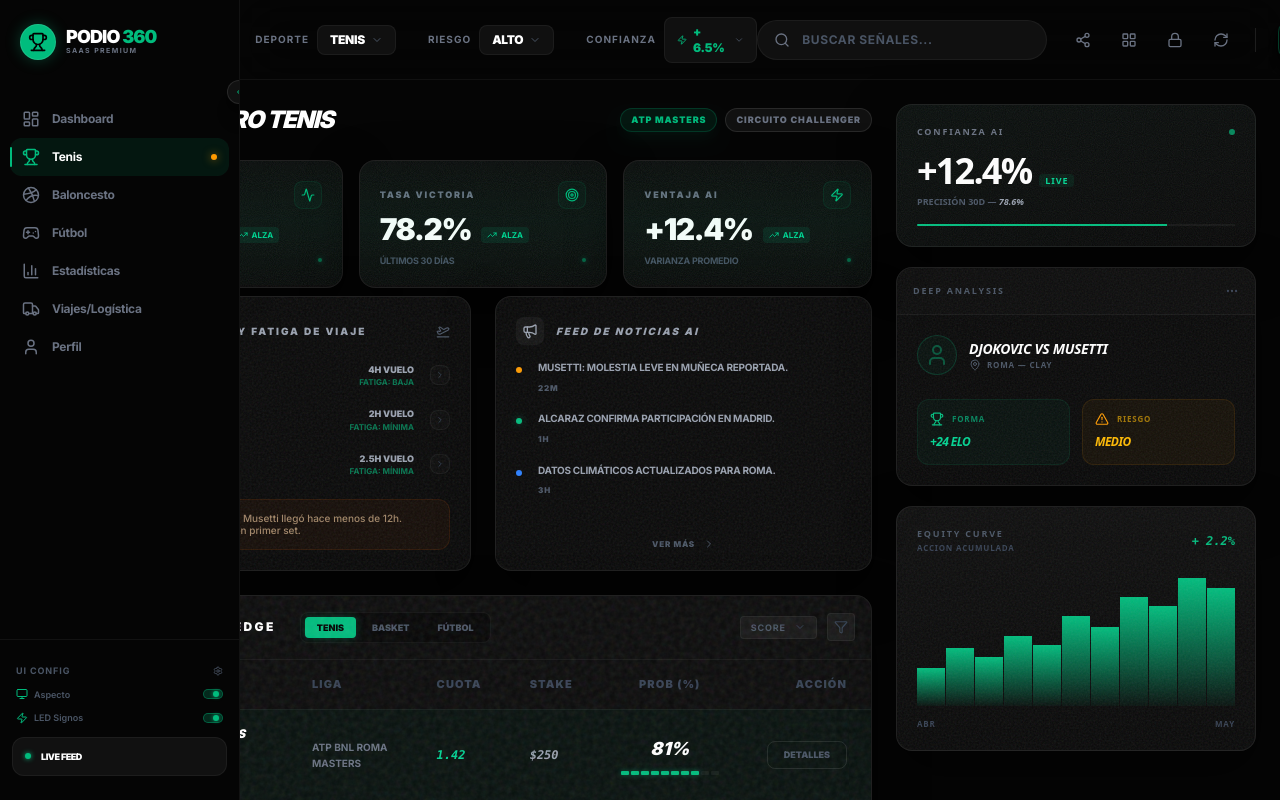
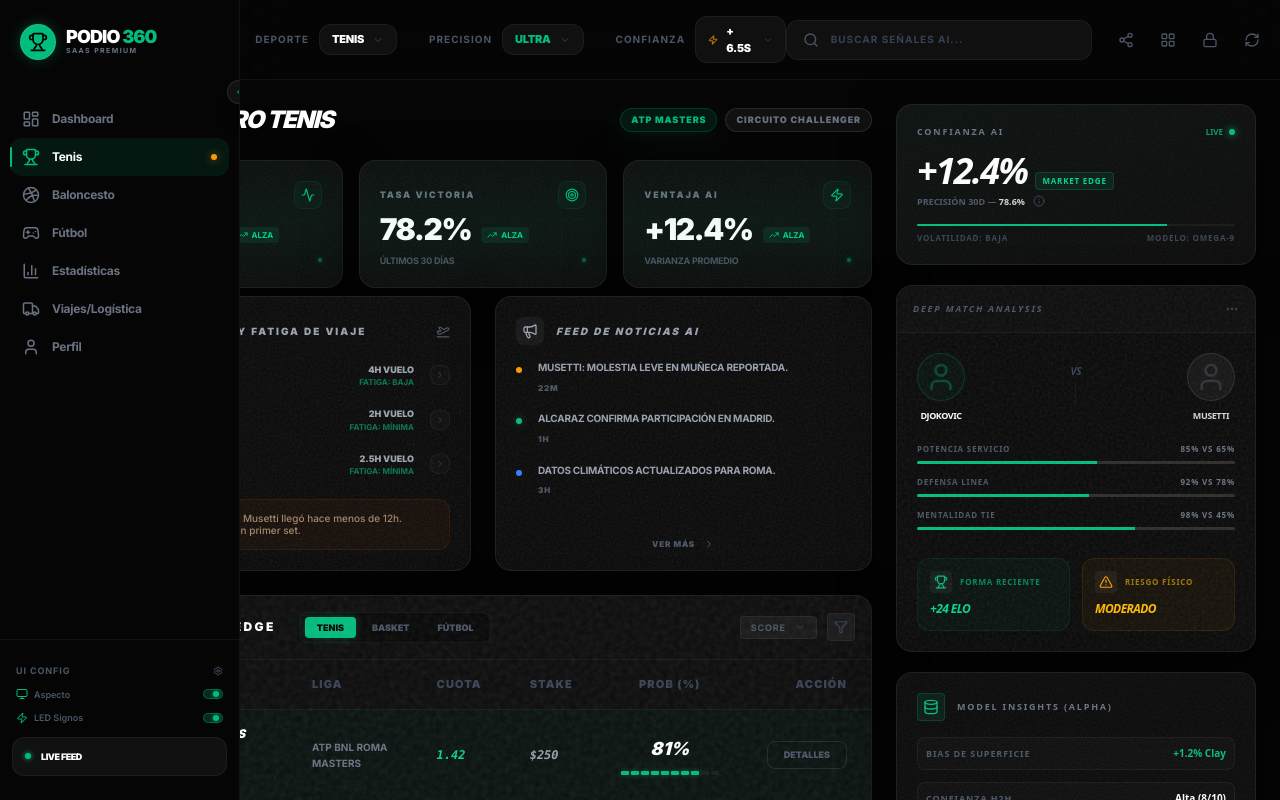
Before and after one commit to jonathanlopezb/podio360, a Next.js app: page / in a window 1280 px wide. Shown: the top 800 px of the page. Built offline with nearby package versions, Linux system fonts and the light colour scheme.

Commit message:
feat: complete right sidebar with Deep Match Analysis, Model Insights, and refined Equity Curve; revamped Topbar profile UI

```diff
--- a/src/components/analysis-panel.tsx
+++ b/src/components/analysis-panel.tsx
@@ -1,6 +1,6 @@
 "use client"
 
-import { TrendingUp, User, AlertTriangle, Trophy, Info, MapPin, MoreHorizontal } from "lucide-react"
+import { TrendingUp, User, AlertTriangle, Trophy, Info, MapPin, MoreHorizontal, Zap, BarChart3, Database } from "lucide-react"
 import { cn } from "@/lib/utils"
 
 export function AnalysisPanel() {
@@ -10,23 +10,31 @@ export function AnalysisPanel() {
             {/* AI Confidence Widget */}
             <div className="podio-card p-5 border-emerald-500/10 bg-gradient-to-br from-emerald-500/[0.03] to-transparent">
                 <div className="flex items-center justify-between mb-3">
-                    <h2 className="text-[9px] font-black uppercase tracking-[0.2em] text-gray-500">Confianza AI</h2>
-                    <div className="w-1.5 h-1.5 rounded-full bg-emerald-500 opacity-70" />
+                    <h1 className="text-[9px] font-black uppercase tracking-[0.2em] text-gray-500">Confianza AI</h1>
+                    <div className="flex items-center gap-1.5">
+                        <span className="text-[8px] font-bold text-emerald-500/80 uppercase">Live</span>
+                        <div className="w-1.5 h-1.5 rounded-full bg-emerald-500 shadow-[0_0_8px_rgba(16,185,129,1)]" />
+                    </div>
                 </div>
                 <div className="flex items-baseline gap-2 mb-1">
-                    <span className="text-4xl font-black text-white tracking-tighter">+12.4%</span>
-                    <span className="text-[9px] font-black text-emerald-400 uppercase tracking-widest bg-emerald-500/10 px-1.5 py-0.5 rounded leading-none">Live</span>
+                    <span className="text-4xl font-black text-white tracking-tighter italic">+12.4%</span>
+                    <span className="text-[8px] font-black text-emerald-400 uppercase tracking-widest bg-emerald-500/10 px-1.5 py-0.5 rounded-sm border border-emerald-500/20">Market Edge</span>
                 </div>
                 <div className="flex items-center gap-2 mb-4">
-                    <p className="text-[9px] text-gray-600 font-bold uppercase">Precisión 30d — <span className="text-gray-400 italic">78.6%</span></p>
+                    <p className="text-[9px] text-gray-600 font-bold uppercase">Precisión 30d — <span className="text-gray-300">78.6%</span></p>
+                    <Info className="w-3 h-3 text-gray-700" />
                 </div>
 
                 <div className="space-y-1.5">
                     <div className="h-[2px] w-full bg-white/5 rounded-full overflow-hidden">
                         <div
-                            className="h-full bg-emerald-500"
+                            className="h-full bg-emerald-500 shadow-[0_0_10px_rgba(16,185,129,0.8)]"
                             style={{ width: "78.6%" }}
                         />
+                    </div>
+                    <div className="flex justify-between text-[8px] font-black text-gray-700 uppercase tracking-widest">
+                        <span>Volatilidad: Baja</span>
+                        <span>Modelo: Omega-9</span>
                     </div>
                 </div>
             </div>
@@ -34,34 +42,48 @@ export function AnalysisPanel() {
             {/* Deep Match Analysis */}
             <div className="podio-card">
                 <div className="p-4 border-b border-white/5 flex items-center justify-between bg-white/[0.01]">
-                    <h2 className="text-[9px] font-black uppercase tracking-[0.2em] text-gray-600">Deep Analysis</h2>
+                    <h2 className="text-[9px] font-black uppercase tracking-[0.2em] text-gray-600 italic">Deep Match Analysis</h2>
                     <MoreHorizontal className="w-3.5 h-3.5 text-gray-700" />
                 </div>
 
-                <div className="p-5 space-y-6">
-                    <div className="flex items-center gap-3">
-                        <div className="w-10 h-10 rounded-full border border-emerald-500/20 flex items-center justify-center bg-emerald-500/5">
-                            <User className="w-6 h-6 text-emerald-500/40" />
+                <div className="p-5 space-y-5">
+                    {/* Player Head-to-Head */}
+                    <div className="flex items-center justify-between gap-4">
+                        <div className="flex flex-col items-center gap-2">
+                            <div className="w-12 h-12 rounded-full border border-emerald-500/20 bg-emerald-500/5 flex items-center justify-center p-1">
+                                <User className="w-8 h-8 text-emerald-500/30" />
+                            </div>
+                            <span className="text-[9px] font-black text-white uppercase tracking-tighter">Djokovic</span>
                         </div>
-                        <div>
-                            <h3 className="text-sm font-black text-white uppercase italic tracking-tight">Djokovic vs Musetti</h3>
-                            <div className="flex items-center gap-1.5 text-[8px] font-bold text-gray-600 uppercase tracking-widest">
-                                <MapPin className="w-3 h-3" />
-                                Roma — Clay
+                        <div className="flex flex-col items-center">
+                            <span className="text-[10px] font-black text-gray-700 uppercase italic">VS</span>
+                            <div className="w-px h-6 bg-white/5 my-1" />
+                        </div>
+                        <div className="flex flex-col items-center gap-2">
+                            <div className="w-12 h-12 rounded-full border border-white/10 bg-white/5 flex items-center justify-center p-1">
+                                <User className="w-8 h-8 text-gray-500/30" />
                             </div>
+                            <span className="text-[9px] font-black text-gray-300 uppercase tracking-tighter">Musetti</span>
                         </div>
                     </div>
 
-                    <div className="grid grid-cols-2 gap-3">
+                    {/* Comparison Bars */}
+                    <div className="space-y-3">
+                        <ComparisonBar label="Potencia Servicio" val1={85} val2={65} />
+                        <ComparisonBar label="Defensa Linea" val1={92} val2={78} />
+                        <ComparisonBar label="Mentalidad Tie" val1={98} val2={45} />
+                    </div>
+
+                    <div className="grid grid-cols-2 gap-3 pt-2">
                         <InsightItem
-                            label="Forma"
+                            label="Forma Reciente"
                             value="+24 ELO"
                             status="positive"
                             icon={<Trophy className="w-3.5 h-3.5 text-emerald-500" />}
                         />
                         <InsightItem
-                            label="Riesgo"
-                            value="Medio"
+                            label="Riesgo Físico"
+                            value="Moderado"
                             status="warning"
                             icon={<AlertTriangle className="w-3.5 h-3.5 text-amber-500" />}
                         />
@@ -69,31 +91,73 @@ export function AnalysisPanel() {
                 </div>
             </div>
 
-            {/* Equity Curve (Optimizada) */}
+            {/* Model Insights - NEW SECTION */}
+            <div className="podio-card p-5 space-y-4">
+                <div className="flex items-center gap-3">
+                    <div className="w-7 h-7 rounded bg-emerald-500/10 flex items-center justify-center border border-emerald-500/20">
+                        <Database className="w-4 h-4 text-emerald-500" />
+                    </div>
+                    <h2 className="text-[9px] font-black uppercase tracking-[0.2em] text-gray-500">Model Insights (Alpha)</h2>
+                </div>
+
+                <div className="space-y-3">
+                    <div className="flex justify-between items-center bg-white/[0.02] p-2 rounded-lg border border-white/5">
+                        <span className="text-[9px] font-bold text-gray-600 uppercase tracking-widest">Bias de Superficie</span>
+                        <span className="text-[10px] font-black text-emerald-500">+1.2% Clay</span>
+                    </div>
+                    <div className="flex justify-between items-center bg-white/[0.02] p-2 rounded-lg border border-white/5">
+                        <span className="text-[9px] font-bold text-gray-600 uppercase tracking-widest">Confianza H2H</span>
+                        <span className="text-[10px] font-black text-white">Alta (8/10)</span>
+                    </div>
+                    <div className="flex justify-between items-center bg-white/[0.02] p-2 rounded-lg border border-white/5">
+                        <span className="text-[9px] font-bold text-gray-600 uppercase tracking-widest">Probabilidad Break</span>
+                        <span className="text-[10px] font-black text-amber-500">64.2%</span>
+                    </div>
+                </div>
+            </div>
+
+            {/* Equity Curve */}
             <div className="podio-card p-5 bg-gradient-to-b from-white/[0.02] to-transparent">
                 <div className="flex items-center justify-between mb-6">
                     <div className="space-y-0.5">
-                        <h2 className="text-[9px] font-black uppercase tracking-[0.2em] text-gray-600">Equity Curve</h2>
-                        <p className="text-[8px] font-bold text-gray-700 uppercase tracking-widest">Accion Acumulada</p>
+                        <h2 className="text-[9px] font-black uppercase tracking-[0.2em] text-gray-600 italic">Equity Curve & Drawdown</h2>
+                        <p className="text-[8px] font-bold text-gray-700 uppercase tracking-widest">Rendimiento Histórico del Modelo</p>
                     </div>
                     <div className="text-right">
-                        <span className="text-xs font-black text-emerald-500 font-mono italic">+ 2.2%</span>
+                        <span className="text-sm font-black text-emerald-500 font-mono italic tracking-tighter">+ 2,420.50</span>
                     </div>
                 </div>
 
                 <div className="h-32 relative flex items-end gap-[1px]">
-                    {[30, 45, 38, 55, 48, 70, 62, 85, 78, 100, 92].map((h, i) => (
+                    {[30, 45, 38, 55, 48, 70, 62, 85, 78, 100, 92, 110, 105, 120].map((h, i) => (
                         <div
                             key={i}
-                            className="flex-1 bg-gradient-to-t from-emerald-500/5 to-emerald-500 transition-all duration-500"
+                            className="flex-1 bg-gradient-to-t from-emerald-500/5 to-emerald-500 transition-all duration-700 opacity-80 hover:opacity-100 hover:scale-y-105"
                             style={{ height: `${h}%` }}
                         />
                     ))}
+                    {/* Shadow/Drawdown overlay */}
+                    <div className="absolute inset-x-0 bottom-0 h-10 bg-gradient-to-t from-red-500/5 to-transparent opacity-20" />
                 </div>
                 <div className="flex justify-between mt-3 text-[8px] font-black text-gray-700 uppercase tracking-widest">
-                    <span>Abr</span>
-                    <span>May</span>
+                    <span>Enero 2024</span>
+                    <span>Mayo 2024</span>
                 </div>
+            </div>
+        </div>
+    )
+}
+
+function ComparisonBar({ label, val1, val2 }: { label: string, val1: number, val2: number }) {
+    return (
+        <div className="space-y-1.5">
+            <div className="flex justify-between text-[8px] font-bold text-gray-600 uppercase tracking-[0.1em]">
+                <span>{label}</span>
+                <span className="text-gray-500">{val1}% vs {val2}%</span>
+            </div>
+            <div className="h-[3px] w-full bg-white/5 rounded-full flex overflow-hidden">
+                <div className="h-full bg-emerald-500" style={{ width: `${val1}%` }} />
+                <div className="h-full bg-white/10" style={{ width: `${val2}%` }} />
             </div>
         </div>
     )
@@ -108,7 +172,9 @@ function InsightItem({ label, value, status, icon }: { label: string, value: str
     return (
         <div className={cn("p-3 rounded-xl border transition-colors", colors[status])}>
             <div className="flex items-center gap-2 mb-1.5">
-                {icon}
+                <div className="p-1 rounded bg-white/5">
+                    {icon}
+                </div>
                 <span className="text-[8px] font-black uppercase tracking-widest opacity-60">{label}</span>
             </div>
             <span className="text-xs font-black italic uppercase tracking-tighter">{value}</span>
--- a/src/components/topbar.tsx
+++ b/src/components/topbar.tsx
@@ -1,6 +1,6 @@
 "use client"
 
-import { Search, Bell, Settings, ChevronDown, Share2, Wallet, ExternalLink, User, Trophy, LayoutGrid, Lock, RefreshCw, Zap } from "lucide-react"
+import { Search, Bell, Settings, ChevronDown, Share2, LayoutGrid, Lock, RefreshCw, Zap, Trophy, User, Circle } from "lucide-react"
 import { Button } from "@/components/ui/button"
 import { motion } from "framer-motion"
 import { cn } from "@/lib/utils"
@@ -9,8 +9,8 @@ export function Topbar() {
     return (
         <header className="h-20 flex items-center justify-between px-4 lg:px-8 sticky top-0 z-40 bg-[#050505]/60 backdrop-blur-xl border-b border-white/5 w-full">
             <div className="flex items-center gap-4 lg:gap-10">
-                <div className="flex items-center gap-3">
-                    <div className="w-5 h-5 rounded bg-emerald-500/10 flex items-center justify-center border border-emerald-500/20">
+                <div className="flex items-center gap-3 group cursor-pointer">
+                    <div className="w-5 h-5 rounded bg-emerald-500/10 flex items-center justify-center border border-emerald-500/20 group-hover:border-emerald-500/40 transition-colors">
                         <Trophy className="w-3 h-3 text-emerald-500" />
                     </div>
                     <span className="text-[9px] lg:text-[10px] font-bold text-gray-400 uppercase tracking-[0.2em] hidden sm:block">Dashboard AI de Deportes</span>
@@ -18,52 +18,61 @@ export function Topbar() {
 
                 <nav className="hidden xl:flex items-center gap-8">
                     <TopNavSelector label="Deporte" value="Tenis" />
-                    <TopNavSelector label="Riesgo" value="Alto" highlight="text-white" />
+                    <TopNavSelector label="Precision" value="Ultra" highlight="text-emerald-500" />
                     <TopNavSelector
                         label="Confianza"
-                        value="+ 6.5%"
-                        highlight="text-emerald-500"
-                        icon={<Zap className="w-3 h-3 text-emerald-500" />}
+                        value="+ 6.5s"
+                        highlight="text-white"
+                        icon={<Zap className="w-3 h-3 text-amber-500" />}
                     />
                 </nav>
             </div>
 
             <div className="flex items-center gap-2 lg:gap-4">
-                {/* Search Bar - Responsive */}
-                <div className="flex items-center bg-white/5 rounded-full border border-white/5 px-4 h-10 group focus-within:border-emerald-500/30 transition-all sm:w-auto w-10 overflow-hidden sm:overflow-visible">
-                    <Search className="w-4 h-4 text-gray-500 shrink-0 transition-colors group-focus-within:text-emerald-500" />
+                {/* Search Bar */}
+                <div className="hidden md:flex items-center bg-white/5 rounded-xl border border-white/5 px-4 h-10 group focus-within:border-emerald-500/30 transition-all w-64 lg:w-80">
+                    <Search className="w-4 h-4 text-gray-600 shrink-0 transition-colors group-focus-within:text-emerald-500" />
                     <input
-                        className="bg-transparent border-none focus:ring-0 text-xs py-2 px-3 text-white w-40 xl:w-60 placeholder:text-gray-600 font-bold uppercase tracking-wider hidden sm:block"
-                        placeholder="Buscar señales..."
+                        className="bg-transparent border-none focus:ring-0 text-[10px] py-2 px-3 text-white w-full placeholder:text-gray-700 font-bold uppercase tracking-[0.1em]"
+                        placeholder="BUSCAR SEÑALES AI..."
                     />
                 </div>
 
-                {/* Utility Icon Buttons */}
-                <div className="flex items-center gap-1 lg:gap-1.5">
-                    <div className="hidden md:flex items-center gap-1.5">
+                {/* Utility Icons */}
+                <div className="flex items-center gap-1.5 lg:gap-3">
+                    <div className="hidden lg:flex items-center gap-1.5">
                         <UtilityButton icon={Share2} />
                         <UtilityButton icon={LayoutGrid} />
                         <UtilityButton icon={Lock} />
                         <UtilityButton icon={RefreshCw} />
                     </div>
 
-                    <div className="h-6 w-[1px] bg-white/10 mx-1 md:mx-2" />
+                    <div className="h-6 w-[1px] bg-white/10 mx-1 lg:mx-2" />
 
-                    <motion.div
-                        whileHover={{ scale: 1.05 }}
-                        className="flex items-center gap-3 pl-1 lg:pl-2 cursor-pointer group"
-                    >
-                        <div className="w-10 h-10 rounded-xl border border-emerald-500/30 p-0.5 overflow-hidden group-hover:border-emerald-500 shadow-lg transition-all">
-                            <div className="w-full h-full bg-emerald-500/10 flex items-center justify-center rounded-lg">
-                                <User className="w-6 h-6 text-emerald-500" />
+                    {/* Premium Profile Section */}
+                    <div className="flex items-center gap-4 pl-2 cursor-pointer group">
+                        <div className="flex flex-col text-right hidden sm:flex">
+                            <span className="text-[10px] font-black text-white uppercase tracking-tighter leading-none group-hover:text-emerald-400 transition-colors">
+                                Jonathan Lopez
+                            </span>
+                            <span className="text-[8px] font-bold text-emerald-500 uppercase tracking-[0.15em] mt-1 flex items-center justify-end gap-1.5">
+                                <Circle className="w-1.5 h-1.5 fill-emerald-500 animate-pulse" />
+                                Pro Alpha
+                            </span>
+                        </div>
+
+                        <div className="relative">
+                            <div className="w-11 h-11 rounded-2xl border-2 border-emerald-500/20 p-0.5 group-hover:border-emerald-500/60 transition-all shadow-[0_0_20px_rgba(16,185,129,0.1)]">
+                                <div className="w-full h-full bg-[#111] border border-white/5 rounded-[10px] flex items-center justify-center overflow-hidden">
+                                    <User className="w-7 h-7 text-emerald-500/50 group-hover:text-emerald-500 transition-all" />
+                                </div>
+                            </div>
+                            {/* Online Badge */}
+                            <div className="absolute -bottom-1 -right-1 w-3.5 h-3.5 bg-[#050505] rounded-full flex items-center justify-center border-2 border-[#050505]">
+                                <div className="w-1.5 h-1.5 bg-emerald-500 rounded-full" />
                             </div>
                         </div>
-                        {/* User Info - Hidden on mobile */}
-                        <div className="hidden lg:flex flex-col text-left">
-                            <span className="text-[10px] font-black text-white uppercase tracking-tighter leading-none">Admin User</span>
-                            <span className="text-[8px] font-bold text-emerald-500 uppercase tracking-widest mt-0.5">Pro Plate</span>
-                        </div>
-                    </motion.div>
+                    </div>
                 </div>
             </div>
         </header>
@@ -72,24 +81,21 @@ export function Topbar() {
 
 function TopNavSelector({ label, value, highlight = "text-white", icon }: { label: string, value: string, highlight?: string, icon?: any }) {
     return (
-        <motion.div
-            whileHover={{ y: -1 }}
-            className="flex items-center gap-2 cursor-pointer group"
-        >
-            <span className="text-[10px] font-bold text-gray-500 uppercase tracking-widest group-hover:text-gray-400 transition-colors">{label}</span>
-            <div className="flex items-center gap-1.5 bg-white/5 px-3 py-1.5 rounded-lg border border-white/5 group-hover:border-white/10 transition-all">
+        <div className="flex items-center gap-2.5 cursor-pointer group">
+            <span className="text-[10px] font-bold text-gray-600 uppercase tracking-widest group-hover:text-gray-400 transition-colors">{label}</span>
+            <div className="flex items-center gap-2 bg-white/5 px-3 py-1.5 rounded-xl border border-white/5 group-hover:border-white/10 transition-all">
                 {icon && icon}
-                <span className={cn("text-xs font-black uppercase tracking-tight", highlight)}>{value}</span>
-                <ChevronDown className="w-3 h-3 text-gray-600 group-hover:text-gray-400" />
+                <span className={cn("text-[11px] font-black uppercase tracking-tight", highlight)}>{value}</span>
+                <ChevronDown className="w-3 h-3 text-gray-700 group-hover:text-gray-400" />
             </div>
-        </motion.div>
+        </div>
     )
 }
 
 function UtilityButton({ icon: Icon }: { icon: any }) {
     return (
-        <Button variant="ghost" size="icon" className="w-9 h-9 lg:w-10 lg:h-10 text-gray-500 hover:text-white hover:bg-white/5 rounded-xl border border-transparent hover:border-white/5 transition-all">
-            <Icon className="w-4 h-4 lg:w-4.5 lg:h-4.5" />
+        <Button variant="ghost" size="icon" className="w-9 h-9 text-gray-600 hover:text-white hover:bg-white/5 rounded-xl border border-transparent hover:border-white/5 transition-all">
+            <Icon className="w-4 h-4" />
         </Button>
     )
 }
```
